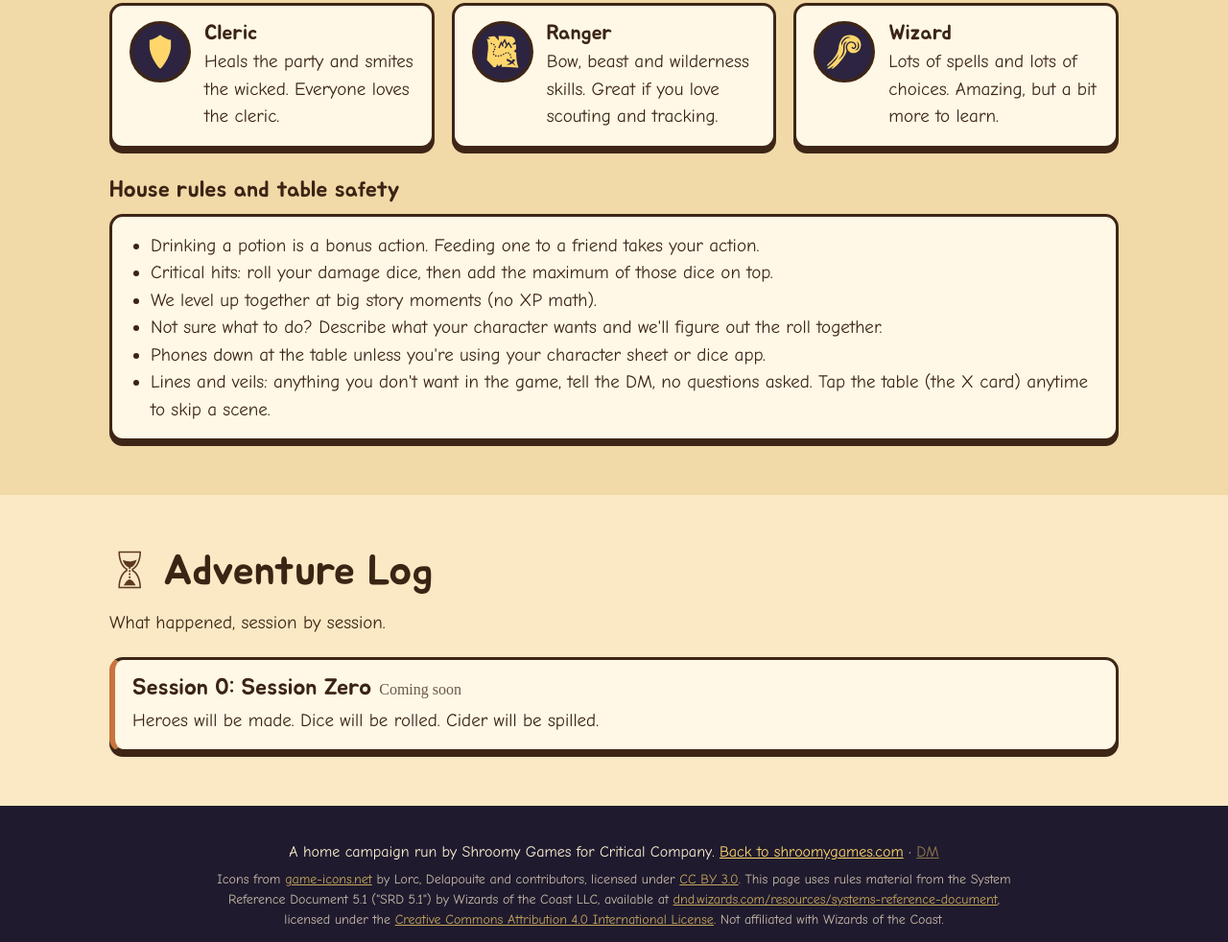
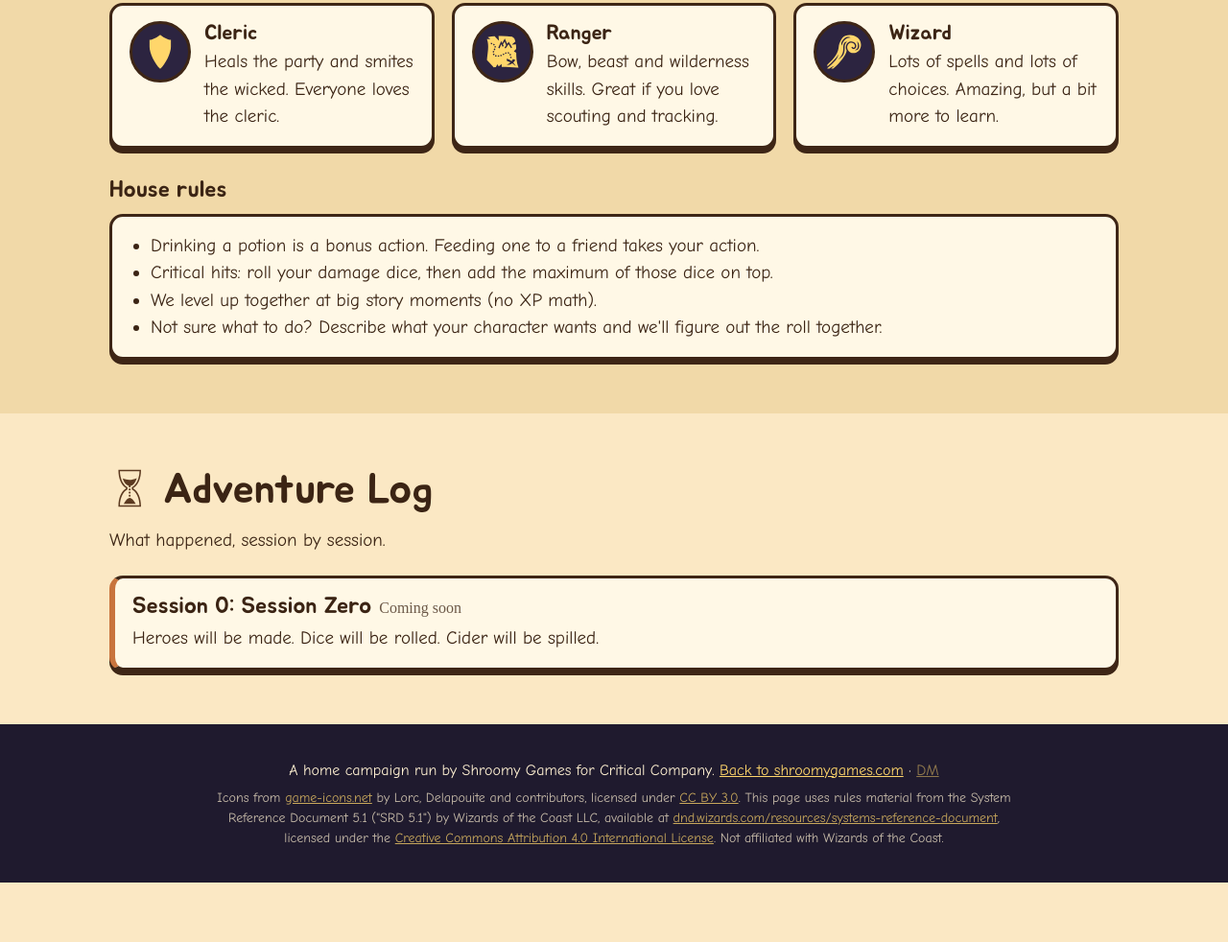
Before and after one commit to shroomyhoomie/shroomygames-site, a plain HTML site: page campaign/index.html in a window 1280 px wide. Shown: the part 4396-5378 px from the top of the page at 96% size. After the commit the page ends 5316 px from the top, so only its background shows below. Drawn offline with Linux system fonts and the light colour scheme; a web font is replaced by a local one.

Commit message:
Campaign: trim house rules
Co-Authored-By: Claude Opus 5.5 <noreply@anthropic.com>
Claude-Session: https://claude.ai/code/session_018osaYbYjAxnN6BjuTWTuFU

```diff
--- a/campaign/data.js
+++ b/campaign/data.js
@@ -69,8 +69,6 @@ window.CAMPAIGN = {
     "Drinking a potion is a bonus action. Feeding one to a friend takes your action.",
     "Critical hits: roll your damage dice, then add the maximum of those dice on top.",
     "We level up together at big story moments (no XP math).",
-    "Not sure what to do? Describe what your character wants and we'll figure out the roll together.",
-    "Phones down at the table unless you're using your character sheet or dice app.",
-    "Lines and veils: anything you don't want in the game, tell the DM, no questions asked. Tap the table (the X card) anytime to skip a scene."
+    "Not sure what to do? Describe what your character wants and we'll figure out the roll together."
   ]
 };
--- a/campaign/index.html
+++ b/campaign/index.html
@@ -108,7 +108,7 @@
     <h3 style="margin:30px 0 12px">Good classes for a first character</h3>
     <div class="grid" id="classes"></div>
 
-    <h3 style="margin:30px 0 12px">House rules and table safety</h3>
+    <h3 style="margin:30px 0 12px">House rules</h3>
     <div class="card"><ul id="rules" style="margin:0;padding-left:22px"></ul></div>
   </div>
 </section>
```
